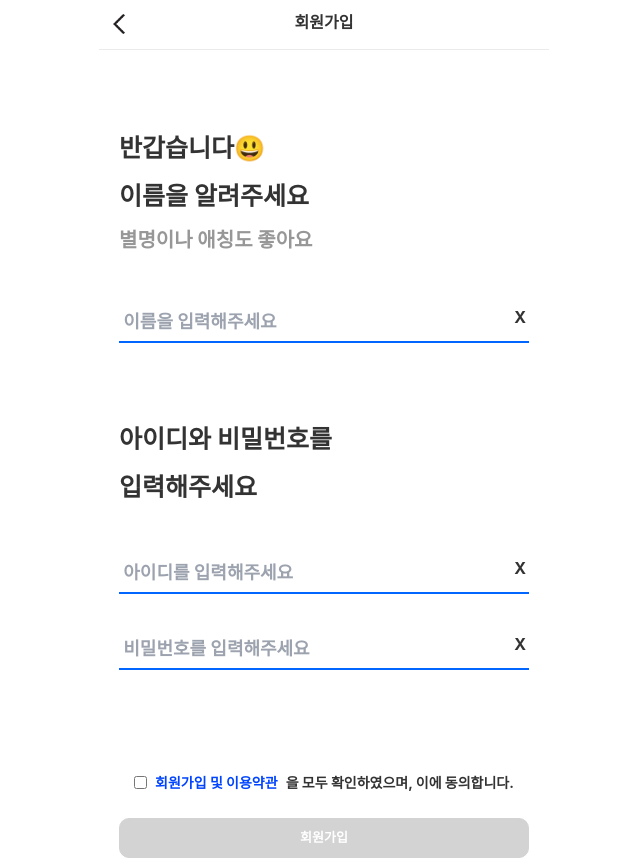
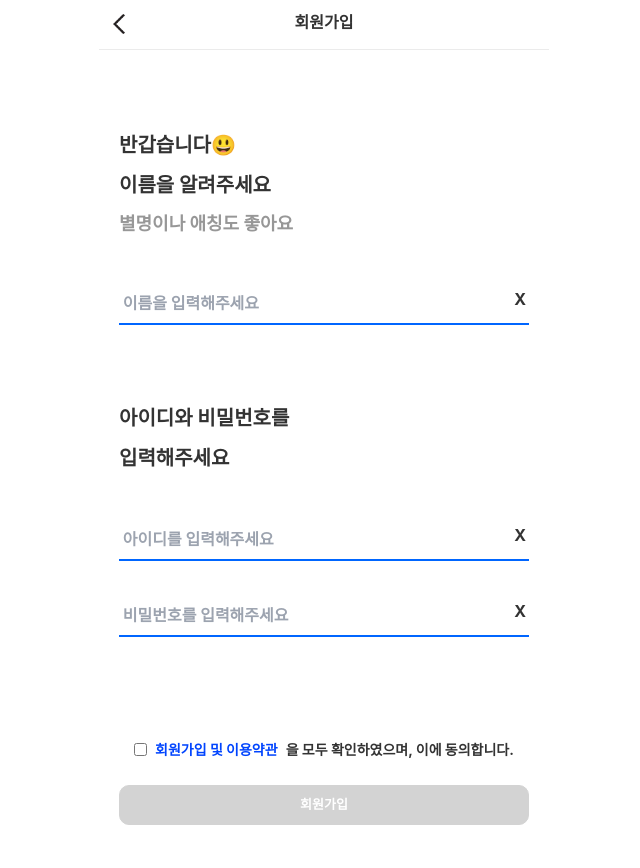
Before and after one commit to MoonJunYoung/nbbang-frontend, a React (Vite) app: page /sign-up in a window 1280 px wide. Shown: the whole page, without its empty margins (316-956 px from the left). After the commit the page ends 835 px from the top, so only its background shows below. Built offline with nearby package versions, Linux system fonts and the light colour scheme; a web font is replaced by a local one.

Commit message:
feat:api 설정 변경

```diff
--- a/src/components/Auth/AuthComponent.styled.js
+++ b/src/components/Auth/AuthComponent.styled.js
@@ -41,7 +41,7 @@ export const Input = styled(motion.input)`
     border-bottom: 2px solid #0066FF;
     border-radius: 0px;
     height: 30px;
-    font-size: 18px;
+    font-size: 16px;
     font-weight: 700;
     @media (max-width: 768px) {
         font-size: 16px;
@@ -166,14 +166,14 @@ export const AuthenticationTitleContainer = styled(motion.div)`
 `;
 
 export const AuthenticationTitle = styled(motion.p)`
-    font-size: 25px;
+    font-size: 20px;
     font-weight: 700;
     margin: 10px 0px;
     animation: ${fadeIn} 1s;
 `;
 
 export const AuthenticationSubtitle = styled(motion.p)`
-    font-size: 20px;
+    font-size: 18px;
     font-weight: 700;
     color: #979797;
     margin: 10px 0px;
--- a/src/components/auth/AuthComponent.styled.js
+++ b/src/components/auth/AuthComponent.styled.js
@@ -41,7 +41,7 @@ export const Input = styled(motion.input)`
     border-bottom: 2px solid #0066FF;
     border-radius: 0px;
     height: 30px;
-    font-size: 18px;
+    font-size: 16px;
     font-weight: 700;
     @media (max-width: 768px) {
         font-size: 16px;
@@ -166,14 +166,14 @@ export const AuthenticationTitleContainer = styled(motion.div)`
 `;
 
 export const AuthenticationTitle = styled(motion.p)`
-    font-size: 25px;
+    font-size: 20px;
     font-weight: 700;
     margin: 10px 0px;
     animation: ${fadeIn} 1s;
 `;
 
 export const AuthenticationSubtitle = styled(motion.p)`
-    font-size: 20px;
+    font-size: 18px;
     font-weight: 700;
     color: #979797;
     margin: 10px 0px;
--- a/src/main.jsx
+++ b/src/main.jsx
@@ -2,6 +2,12 @@ import React from "react";
 import ReactDOM from "react-dom/client";
 import "./index.css";
 import App from "./App";
+
+if ('serviceWorker' in navigator) {
+  navigator.serviceWorker.ready.then((registration) => {
+      registration.unregister();
+  });
+}
 
 // const root = ReactDOM.createRoot(document.getElementById('root'));
 // root.render(
--- a/src/pages/ResultPage/index.jsx
+++ b/src/pages/ResultPage/index.jsx
@@ -26,7 +26,7 @@ const MeetingContaner = styled.div`
 `;
 
 const MeetingName = styled.h1`
-    font-size: 20px;
+    font-size: 18px;
     color: #333;
     text-align: center;
     font-weight: bold;
--- a/src/pages/resultPage/index.jsx
+++ b/src/pages/resultPage/index.jsx
@@ -26,7 +26,7 @@ const MeetingContaner = styled.div`
 `;
 
 const MeetingName = styled.h1`
-    font-size: 20px;
+    font-size: 18px;
     color: #333;
     text-align: center;
     font-weight: bold;
```
